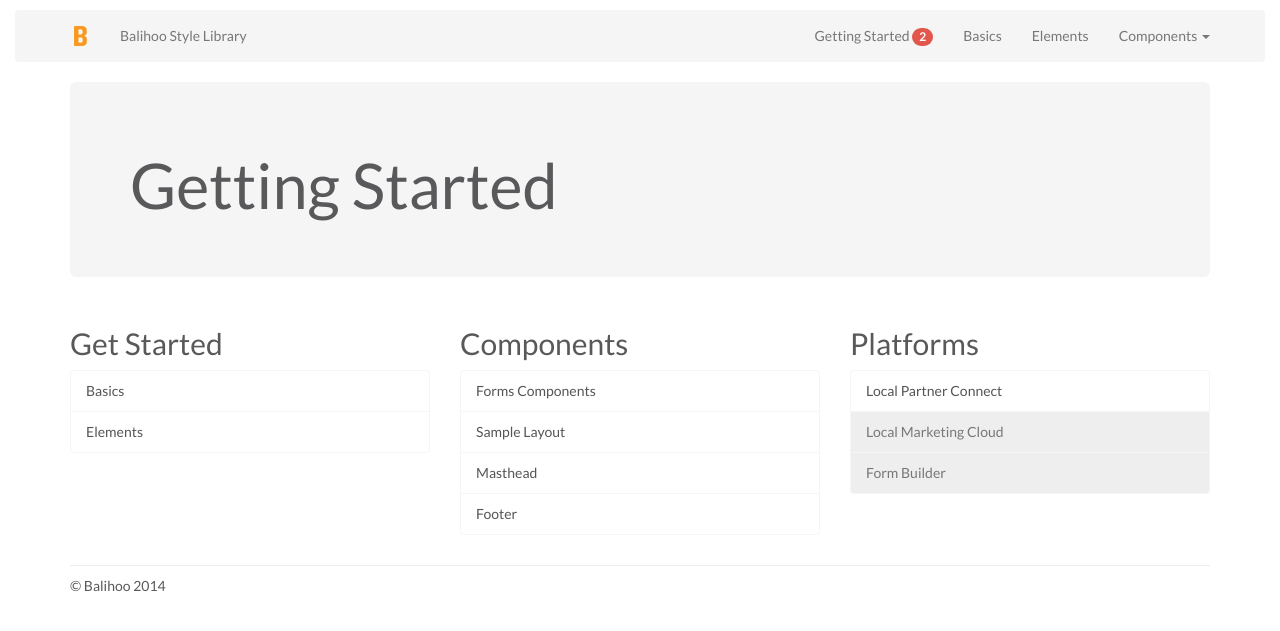
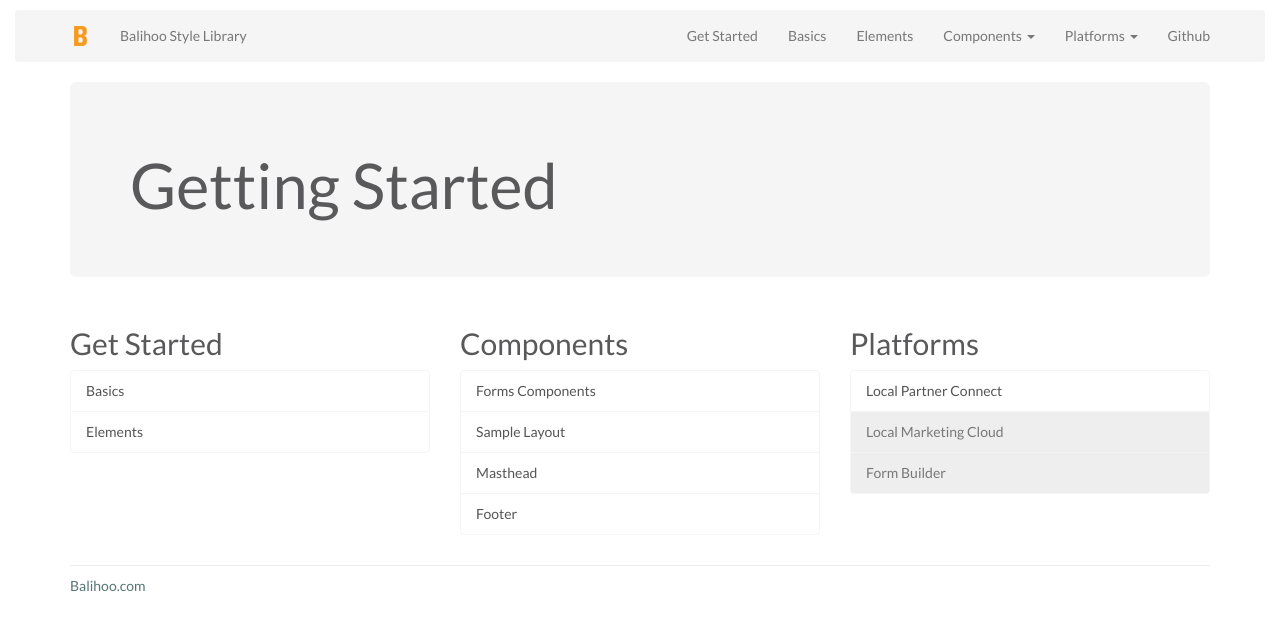
Before and after one commit to balihoo/style-library, a Jekyll site: the page built from index.html, in a window 1280 px wide. Shown: the top 631 px of the page. Built offline with Jekyll 4.4.1, drawn with Linux system fonts in a browser that asks for light colours; nearby versions of some CDN libraries.

Commit message:
Added navigation to masthead and updated footer

```diff
--- a/_includes/footer.html
+++ b/_includes/footer.html
@@ -1,4 +1,4 @@
 <footer class="container">
 	<hr>
-	&copy; Balihoo 2014
+	<a href="http://balihoo.com">Balihoo.com</a>
 </footer>
--- a/_includes/header.html
+++ b/_includes/header.html
@@ -6,7 +6,7 @@
 				<p class="navbar-text">Balihoo Style Library</p>
 			</div>
 			<ul class="nav navbar-nav navbar-right">
-				<li><a href="{{site.baseurl}}/">Getting Started <span class="badge">2</span></a></li>
+				<li><a href="{{site.baseurl}}/">Get Started</a></li>
 				<li><a href="{{site.baseurl}}/basics">Basics</a></li>
 				<li><a href="{{site.baseurl}}/elements">Elements</a></li>
 				<li class="dropdown">
@@ -18,7 +18,15 @@
 						<li><a href="{{site.baseurl}}/forms">Forms</a></li>
 					</ul>
 				</li>
-				<!-- <li><a href="{{site.baseurl}}/components">Components</a></li> -->
+				<li class="dropdown">
+					<a href="#" class="dropdown-toggle" data-toggle="dropdown" role="button" aria-expanded="false">Platforms <span class="caret"></span></a>
+					<ul class="dropdown-menu bh-dropdown-long" role="menu">
+						<li><a href="{{site.baseurl}}/lpc">Local Partner Connect</a></li>
+						<li class="disabled"><a href="" class="disabled">Local Marketing Cloud</a></li>
+						<li class="disabled"><a href="" class="disabled">Form Builder</a></li>
+					</ul>
+				</li>
+				<li><a href="https://github.com/balihoo/style-library">Github</a></li>
 			</ul>
 		</div>
 	</nav>
```
